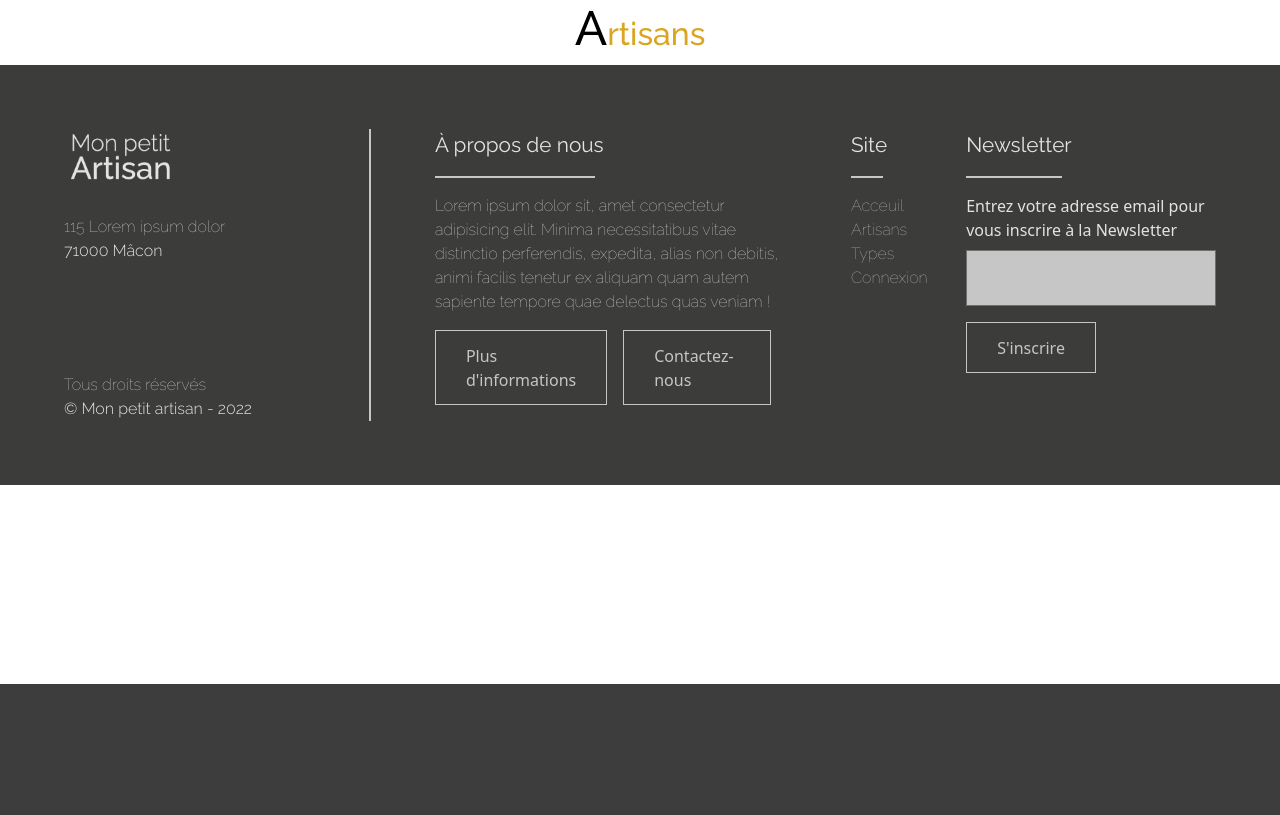
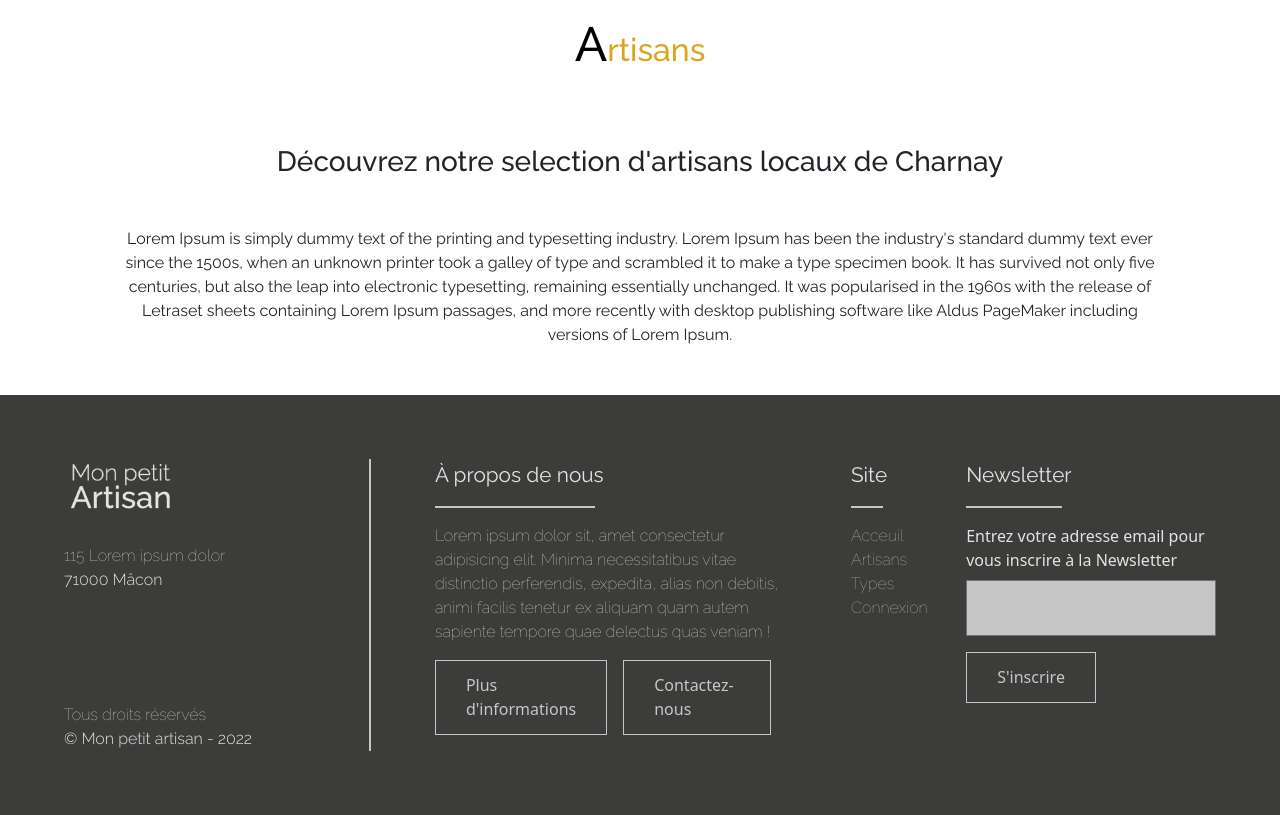
Before and after one commit to P-POP/Artisans, a Symfony app: template templates/artisan/typeArtisan.html.twig in a window 1280 px wide. Shown: the part 116-931 px from the top of the page. Before the commit the page ends 800 px from the top, so only its background shows below. Run offline with Twig, Linux system fonts and the light colour scheme; the template is opened without the code that fills it, so the values that code supplies are empty; some libraries are stand-ins or nearby versions.

Commit message:
MODIF VOTER ET TYPE

```diff
--- a/src/Security/Voter/UserVoter.php
+++ b/src/Security/Voter/UserVoter.php
@@ -16,7 +16,7 @@ class UserVoter extends Voter
         // replace with your own logic
         // https://symfony.com/doc/current/security/voters.html
         return in_array($attribute, [self::ADD, self::EDIT])
-            && $subject instanceof \App\Entity\User;
+            && $subject instanceof \App\Entity\Artisan;
     }
 
     protected function voteOnAttribute(string $attribute, $subject, TokenInterface $token): bool
@@ -32,7 +32,7 @@ class UserVoter extends Voter
         // ... (check conditions and return true to grant permission) ...
         switch ($attribute) {
             case self::ADD:
-                return $user == $artisan->getMaker();
+                return $user !== $artisan->getMaker();
                 break;
 
             case self::EDIT:
--- a/templates/artisan/index.html.twig
+++ b/templates/artisan/index.html.twig
@@ -13,7 +13,10 @@
                         <h2 class="fs-3 text-danger">Liste des Artisans</h2>
                     </div>
                     <div class="col-6 d-flex justify-content-end gap-2">
+                    {% if app.user == ['ROLE_MODERATOR'] %}
                         <a href="{{ path('app_new_artisan') }}" class="btn btn-outline-success my-auto">Ajouter un Artisan</a>
+                    {% endif %}
+
                         <a href="{{ path('app_home') }}" class="btn btn-outline-danger my-auto">Retour</a>
                         <form methode="GET" class="my-auto">
                             <input type="hidden" name="page" value="{{ app.request.query.get('page', 1) }}">
--- a/templates/artisan/typeArtisan.html.twig
+++ b/templates/artisan/typeArtisan.html.twig
@@ -1,24 +1,37 @@
 {% extends "base.html.twig" %}
+
 
 {% block title %}Types{% endblock %}
 
 {% block body %}
 
-    <div class="titre">
+    <div class="titre p-3">
         <h2 class="titre-texte"><span>A</span>rtisans</h2>
     </div>
 
 
+    <section class="text-center m-4">
+
+        <div class="block m-5" >
+        <h3> Découvrez notre selection d'artisans locaux de Charnay</h3>
+
+        <p class="text m-5">Lorem Ipsum is simply dummy text of the printing and typesetting industry. Lorem Ipsum has been the industry's standard dummy text ever since the 1500s, when an unknown printer took a galley of type and scrambled it to make a type specimen book. It has survived not only five centuries, but also the leap into electronic typesetting, remaining essentially unchanged. It was popularised in the 1960s with the release of Letraset sheets containing Lorem Ipsum passages, and more recently with desktop publishing software like Aldus PageMaker including versions of Lorem Ipsum.</p>
+
+        </div>
+
+
+    </section>
+
     {% for artisan in allArtisansFromType %}
 
     {% if artisan.type.id == type.id %}
-  <div class="content-h-g d-flex justify-content-center">
-        <div class="mb-3 d-flex justify-content-center">
+<div class="row justify-content-md-center">
+    <div class="col-12 lg-6">
 
 
-            <section class="menu">
+        <div class="menue">
                 <div class="contenu">
-                <div class="box card-artisan-type">
+                <div class="box card-artisan-type p-4">
                     <div class="inbox">
                         <img src="../images/structure/home/bien-etre.jpeg" alt="">
                     </div>
@@ -27,16 +40,9 @@
                 <p>Adresse : {{artisan.address}}</p>
                 <p>Adresse mail: {{artisan.email}}</p>
                 <p>Téléphone : {{artisan.phone}}</p>
-                <a href="{{ path('app_details_artisans', { id:artisan.id }) }}"><button class="btn btn-dark mb-3">Voir plus de détails</button></a>
-                <a href="{{ path('app_details_artisans', { id:artisan.id }) }}"><button class="btn btn-dark">Déposez un avis</button></a>
-
-
-
-
-
-
-        </div>
+                <a href="{{ path('app_details_artisans', { id:artisan.id }) }}"><button class="btn btn-dark mb-3">Voir plus de détails</button></a>        </div>
     </div>
+</div>
 
     {% endif %}
 
--- a/templates/base.html.twig
+++ b/templates/base.html.twig
@@ -7,7 +7,7 @@
         {# Run `composer require symfony/webpack-encore-bundle` to start using Symfony UX #}
 
         {# Lien vers le style css de la notation #}
-        <link href="{{ asset('css/styleStars.css') }}" rel="stylesheet">
+        <link href="{{ asset('css/styletypes.css') }}" rel="stylesheet">
 
 
         {% block stylesheets %}
```
Also changed, not shown: public/css/styletypes.css (renamed from public/css/styleStars.css).
